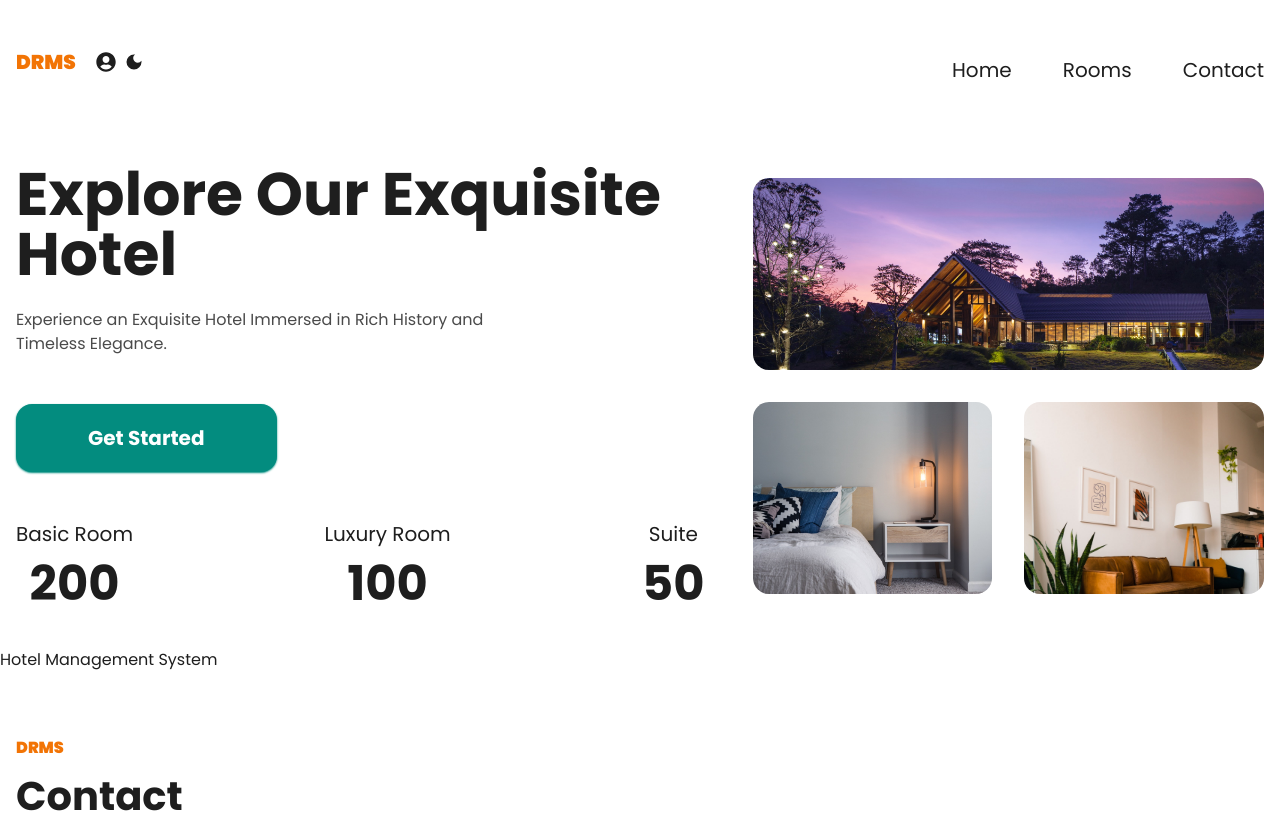
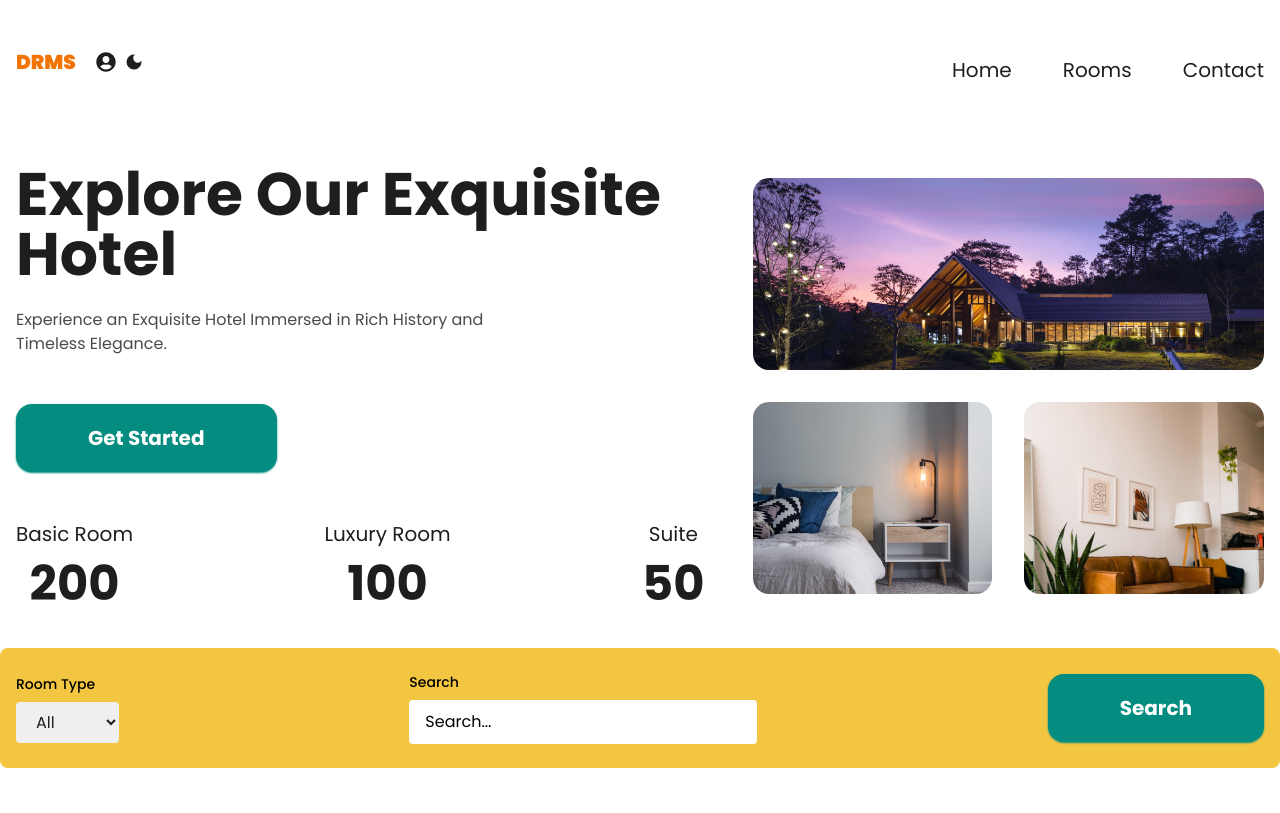
Before and after one commit to nzkks/nextjs-sanitycms-ts-tw-hotel-management, a Next.js app: page / in a window 1280 px wide. Shown: the top 813 px of the page. Built offline with nearby package versions, Linux system fonts and the light colour scheme; no server answers.

Commit message:
Homepage: Add Search UI

```diff
--- a/src/app/(web)/page.tsx
+++ b/src/app/(web)/page.tsx
@@ -1,10 +1,16 @@
 import HeroSection from '@/components/HeroSection/HeroSection';
+import PageSearch from '@/components/PageSearch/PageSearch';
 
-export default function Home() {
+const Home = () => {
   return (
     <div>
       <HeroSection />
-      <h1>Hotel Management System</h1>
+      <PageSearch />
+      {/* Featured room section */}
+      {/* Gallery section */}
+      {/* Newsletter section */}
     </div>
   );
-}
+};
+
+export default Home;
--- /dev/null
+++ b/src/components/PageSearch/PageSearch.tsx
@@ -0,0 +1,21 @@
+'use client';
+
+import { useState } from 'react';
+
+import Search from '@/components/Search/Search';
+
+const PageSearch = () => {
+  const [roomTypeFilter, setRoomTypeFilter] = useState('');
+  const [searchQuery, setSearchQuery] = useState('');
+
+  return (
+    <Search
+      roomTypeFilter={roomTypeFilter}
+      searchQuery={searchQuery}
+      setRoomTypeFilter={setRoomTypeFilter}
+      setSearchQuery={setSearchQuery}
+    />
+  );
+};
+
+export default PageSearch;
--- /dev/null
+++ b/src/components/Search/Search.tsx
@@ -0,0 +1,80 @@
+'use client';
+
+import { useRouter } from 'next/navigation';
+import { ChangeEvent, FC } from 'react';
+
+type Props = {
+  roomTypeFilter: string;
+  searchQuery: string;
+  setRoomTypeFilter: (value: string) => void;
+  setSearchQuery: (value: string) => void;
+};
+
+const Search: FC<Props> = ({
+  roomTypeFilter,
+  searchQuery,
+  setRoomTypeFilter,
+  setSearchQuery,
+}) => {
+  const router = useRouter();
+
+  const handleRoomTypeChange = (event: ChangeEvent<HTMLSelectElement>) =>
+    setRoomTypeFilter(event.target.value);
+
+  const handleSearchQueryChange = (event: ChangeEvent<HTMLInputElement>) =>
+    setSearchQuery(event.target.value);
+
+  const handleFilterClick = () =>
+    router.push(`/rooms?roomType=${roomTypeFilter}&searchQuery=${searchQuery}`);
+
+  return (
+    <section className="rounded-lg bg-tertiary-light px-4 py-6">
+      <div className="container mx-auto flex flex-wrap items-center justify-between gap-4">
+        <div className="md:1/3 mb-4 w-full md:mb-0 lg:w-auto">
+          <label className="mb-2 block text-sm font-medium text-black">
+            Room Type
+          </label>
+          <div className="relative">
+            <select
+              name=""
+              id=""
+              onChange={handleRoomTypeChange}
+              value={roomTypeFilter}
+              className="w-full rounded px-4 py-2 capitalize leading-tight focus:outline-none dark:bg-black"
+            >
+              <option value="All">All</option>
+              <option value="Basic">Basic</option>
+              <option value="Luxury">Luxury</option>
+              <option value="Suite">Suite</option>
+            </select>
+          </div>
+        </div>
+
+        <div className="md:1/3 mb-4 w-full md:mb-0 lg:w-auto">
+          <label className="mb-2 block text-sm font-medium text-black">
+            Search
+          </label>
+          <input
+            type="search"
+            name="search"
+            id="search"
+            onChange={handleSearchQueryChange}
+            value={searchQuery}
+            placeholder="Search..."
+            className="w-full rounded px-4 py-3 leading-tight placeholder:text-black focus:outline-none dark:bg-black dark:placeholder:text-white"
+          />
+        </div>
+
+        <button
+          className="btn-primary"
+          type="button"
+          onClick={handleFilterClick}
+        >
+          Search
+        </button>
+      </div>
+    </section>
+  );
+};
+
+export default Search;
```
